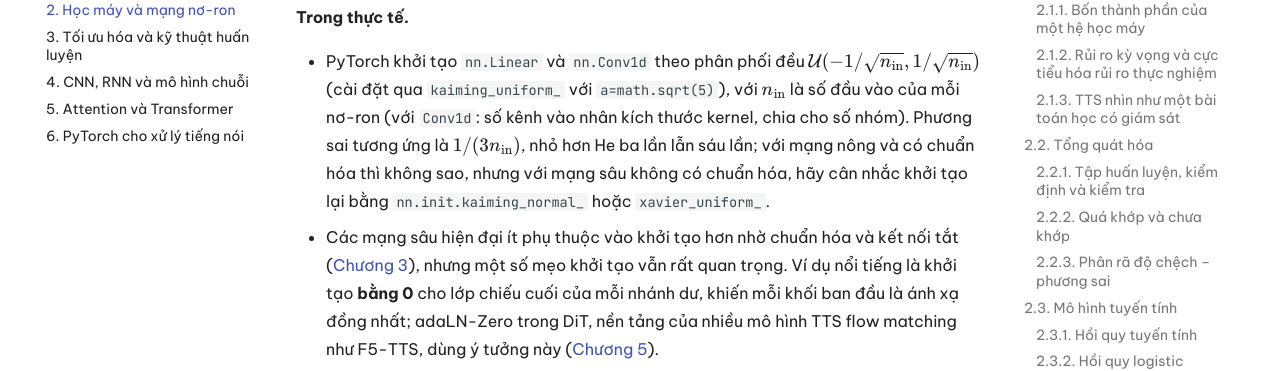
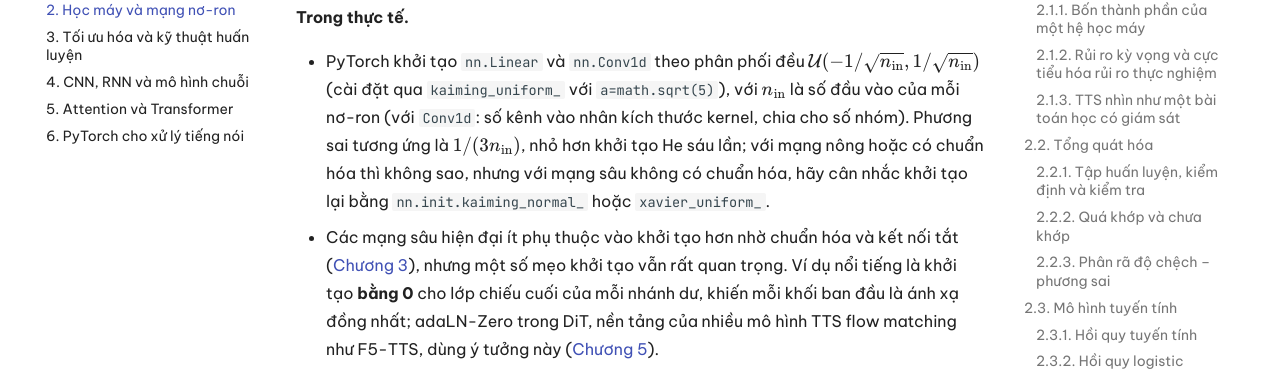
Before and after one commit to tuandung222/tts-books-2026, an MkDocs documentation site: the page built from docs/phan-1-nen-tang/ch02-hoc-may-va-mang-no-ron.md, in a window 1280 px wide and 900 px high, scrolled down 21780 px. Shown: the part 125-496 px from the top of the window. Built offline with MkDocs 1.6.1 and Material for MkDocs 9.7.7, drawn with Linux system fonts in a browser that asks for light colours; comment, search, counter and statistics services are not loaded.

Commit message:
WIP: bản thảo các chương đang biên soạn
Co-Authored-By: Claude Opus 5.5 <noreply@anthropic.com>
Claude-Session: https://claude.ai/code/session_01PnSv8GMC4q142v8Kx1mQHm

```diff
--- a/docs/phan-1-nen-tang/ch02-hoc-may-va-mang-no-ron.md
+++ b/docs/phan-1-nen-tang/ch02-hoc-may-va-mang-no-ron.md
@@ -572,7 +572,7 @@ Khởi tạo "nhỏ cho an toàn" $\mathcal{N}(0, 0{,}01^2)$ làm tín hiệu bi
 
 **Trong thực tế.**
 
-- PyTorch khởi tạo `nn.Linear` và `nn.Conv1d` theo phân phối đều $\mathcal{U}(-1/\sqrt{n_{\text{in}}}, 1/\sqrt{n_{\text{in}}})$ (cài đặt qua `kaiming_uniform_` với `a=math.sqrt(5)`), với $n_{\text{in}}$ là số đầu vào của mỗi nơ-ron (với `Conv1d`: số kênh vào nhân kích thước kernel, chia cho số nhóm). Phương sai tương ứng là $1/(3n_{\text{in}})$, nhỏ hơn He ba lần lẫn sáu lần; với mạng nông và có chuẩn hóa thì không sao, nhưng với mạng sâu không có chuẩn hóa, hãy cân nhắc khởi tạo lại bằng `nn.init.kaiming_normal_` hoặc `xavier_uniform_`.
+- PyTorch khởi tạo `nn.Linear` và `nn.Conv1d` theo phân phối đều $\mathcal{U}(-1/\sqrt{n_{\text{in}}}, 1/\sqrt{n_{\text{in}}})$ (cài đặt qua `kaiming_uniform_` với `a=math.sqrt(5)`), với $n_{\text{in}}$ là số đầu vào của mỗi nơ-ron (với `Conv1d`: số kênh vào nhân kích thước kernel, chia cho số nhóm). Phương sai tương ứng là $1/(3n_{\text{in}})$, nhỏ hơn khởi tạo He sáu lần; với mạng nông hoặc có chuẩn hóa thì không sao, nhưng với mạng sâu không có chuẩn hóa, hãy cân nhắc khởi tạo lại bằng `nn.init.kaiming_normal_` hoặc `xavier_uniform_`.
 - Các mạng sâu hiện đại ít phụ thuộc vào khởi tạo hơn nhờ chuẩn hóa và kết nối tắt ([Chương 3](ch03-toi-uu-va-ky-thuat-huan-luyen.md)), nhưng một số mẹo khởi tạo vẫn rất quan trọng. Ví dụ nổi tiếng là khởi tạo **bằng 0** cho lớp chiếu cuối của mỗi nhánh dư, khiến mỗi khối ban đầu là ánh xạ đồng nhất; adaLN-Zero trong DiT, nền tảng của nhiều mô hình TTS flow matching như F5-TTS, dùng ý tưởng này ([Chương 5](ch05-transformer.md)).
 - Mã nguồn công bố của HiFi-GAN khởi tạo các lớp tích chập của bộ sinh theo $\mathcal{N}(0, 0{,}01^2)$, kết hợp với weight normalization ([Chương 3](ch03-toi-uu-va-ky-thuat-huan-luyen.md), [Chương 25](../phan-6-vocoder/ch25-gan-vocoder.md)). Đây là lời nhắc rằng khởi tạo, chuẩn hóa và kiến trúc phải được xem xét cùng nhau; một "công thức" khởi tạo không có giá trị tách rời khỏi phần còn lại của mạng.
 
```
